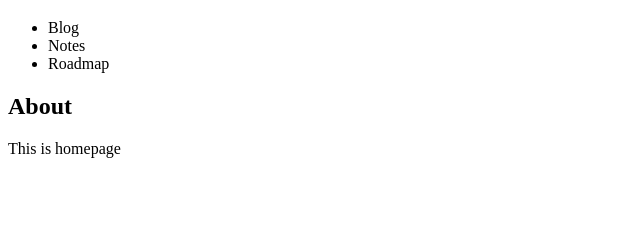
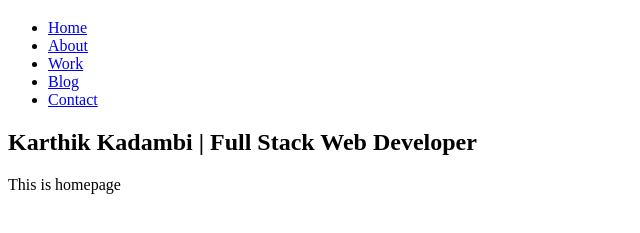
Before and after one commit to KarthikKadambi/homebase, an Eleventy site: page src/index.md in a window 1280 px wide. Shown: the part 61-294 px from the top of the page, without its empty margins (0-640 px from the left). Built offline with nearby package versions, Linux system fonts and the light colour scheme; Eleventy itself is replaced by a stand-in of ours; files that its build step writes are made by us from their sources.

Commit message:
Add initial structure and data

```diff
--- /dev/null
+++ b/src/_data/navigation.json
@@ -0,0 +1,24 @@
+{
+	"items": [
+		{
+			"text": "Home",
+			"url": "/"
+		},
+		{
+			"text": "About",
+			"url": "/about-us/"
+		},
+		{
+			"text": "Work",
+			"url": "/work/"
+		},
+		{
+			"text": "Blog",
+			"url": "/blog/"
+		},
+		{
+			"text": "Contact",
+			"url": "/contact/"
+		}
+	]
+}
--- /dev/null
+++ b/src/_data/site.json
@@ -0,0 +1,4 @@
+{
+    "name": "Karthik Kadambi",
+    "url": "https://karthikkadambi.com"
+}
--- a/src/_includes/partials/header.html
+++ b/src/_includes/partials/header.html
@@ -1,8 +1,11 @@
+<a href ="/" aria-label={{ site.name }}></a>
 <header>
   <h1>Karthik Kadambi</h1>
-  <ul>
-    <li>Blog</li>
-    <li>Notes</li>
-    <li>Roadmap</li>
+  <ul class="nav__list">
+    {% for item in navigation.items %}
+    <li>
+      <a href="{{ item.url }}">{{ item.text }}</a>
+    </li>
+    {% endfor %}
   </ul>
 </header>
--- a/src/index.md
+++ b/src/index.md
@@ -1,5 +1,5 @@
 ---
-title: 'About'
+title: 'Karthik Kadambi | Full Stack Web Developer'
 layout: 'layouts/home.html'
 ---
 This is homepage
```
